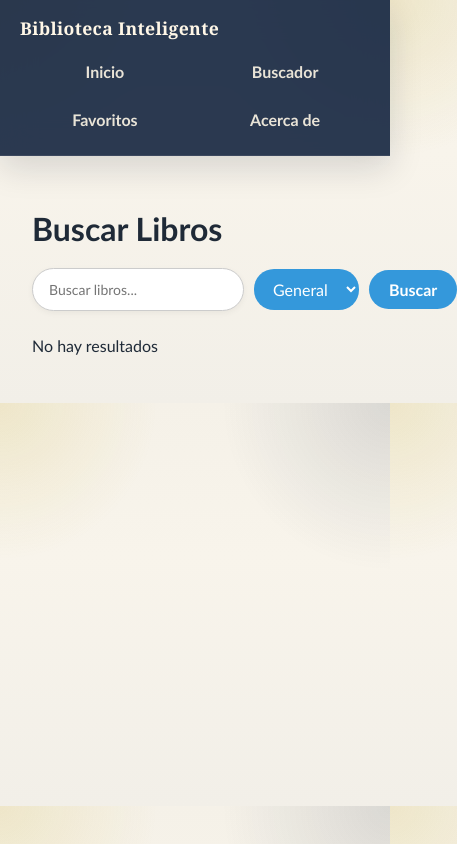
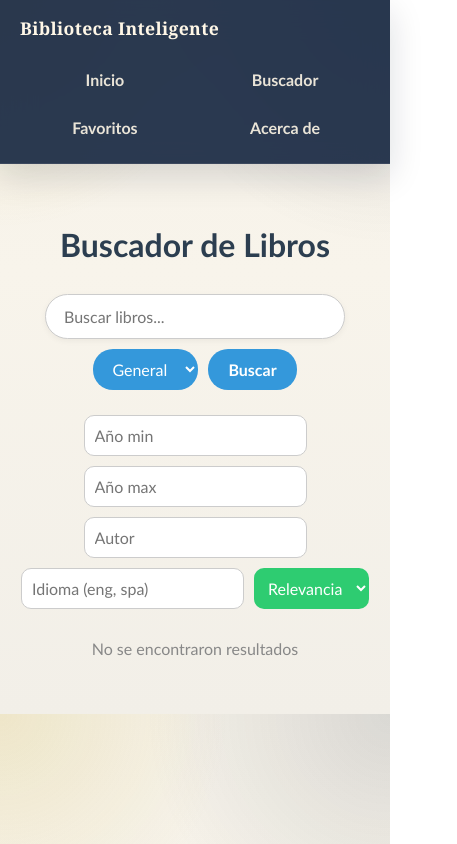
Before and after one commit to Joaquinmes18/Biblioteca_Virtual, a Next.js app: page /buscar in a window 390 px wide. Shown: the whole page, 457 px wide, since content can reach past the window. Built offline with nearby package versions, Linux system fonts and the light colour scheme.

Commit message:
agregue lo del buscador el autor el año max y min y tambien el idioma y lo hice mas bonito tambien arregle el detalles y puse responsive un poco

```diff
--- a/package.json
+++ b/package.json
@@ -12,9 +12,9 @@
     "vite:preview": "vite preview"
   },
   "dependencies": {
-    "next": "^13.5.8",
-    "react": "^18.2.0",
-    "react-dom": "^18.2.0",
+    "next": "^13.5.11",
+    "react": "^18.3.1",
+    "react-dom": "^18.3.1",
     "react-router-dom": "^7.14.2"
   },
   "devDependencies": {
--- a/src/App.css
+++ b/src/App.css
@@ -548,3 +548,77 @@ main {
 .about-footer a:hover {
   background: #2980b9;
 }
+/* ===== RESPONSIVE (AGREGADO) ===== */
+
+/* Tablets */
+@media (max-width: 1024px) {
+  .detail-card {
+    grid-template-columns: 1fr;
+  }
+
+  .book-grid {
+    grid-template-columns: repeat(auto-fill, minmax(200px, 1fr));
+  }
+
+  .favorites-grid {
+    grid-template-columns: repeat(auto-fill, minmax(180px, 1fr));
+  }
+}
+
+/* Tablets pequeñas */
+@media (max-width: 768px) {
+  main {
+    padding: 1rem;
+  }
+
+  .site-nav {
+    flex-wrap: wrap;
+  }
+
+  .site-nav__brand {
+    width: 100%;
+    margin-bottom: 0.5rem;
+  }
+
+  .site-nav__links {
+    width: 100%;
+  }
+
+  .search-toolbar {
+    flex-direction: column;
+    align-items: stretch;
+  }
+
+  .search-toolbar__input,
+  .search-toolbar__select {
+    width: 100%;
+  }
+}
+
+/* Móviles */
+@media (max-width: 480px) {
+  .book-grid,
+  .favorites-grid {
+    grid-template-columns: 1fr;
+  }
+
+  .detail-card__title {
+    font-size: 1.4rem;
+  }
+
+  .ui-button,
+  .ui-link-button {
+    width: 100%;
+    text-align: center;
+  }
+
+  .detail-card__footer {
+    flex-direction: column;
+  }
+
+  .search-toolbar,
+  .filter-panel {
+    flex-direction: column;
+    gap: 0.5rem;
+  }
+}
--- a/src/pages/Search.jsx
+++ b/src/pages/Search.jsx
@@ -1,56 +1,97 @@
 import React, { useState } from 'react';
+import BookCard from '../components/BookCard';
 import { openLibraryService } from '../services/openLibraryService';
-import BookCard from '../components/BookCard';
 
 const Search = () => {
   const [query, setQuery] = useState('');
   const [type, setType] = useState('q');
   const [books, setBooks] = useState([]);
   const [loading, setLoading] = useState(false);
-  const [error, setError] = useState('');
+
+  const [minYear, setMinYear] = useState('');
+  const [maxYear, setMaxYear] = useState('');
+  const [author, setAuthor] = useState('');
+  const [language, setLanguage] = useState('');
+  const [sortBy, setSortBy] = useState('relevance');
 
   const handleSearch = async () => {
     if (!query.trim()) return;
 
     setLoading(true);
-    setError('');
-    setBooks([]);
 
     try {
       const data = await openLibraryService.searchBooks(query, type);
       setBooks(data.docs || []);
-    } catch (err) {
-      setError('Error al buscar libros');
+    } catch (error) {
+      console.error(error);
     }
 
     setLoading(false);
   };
 
+  const getProcessedBooks = () => {
+    let result = [...books];
+
+    if (minYear) {
+      result = result.filter(b => b.first_publish_year >= parseInt(minYear));
+    }
+
+    if (maxYear) {
+      result = result.filter(b => b.first_publish_year <= parseInt(maxYear));
+    }
+
+    if (author) {
+      result = result.filter(b =>
+        b.author_name &&
+        b.author_name.join(' ').toLowerCase().includes(author.toLowerCase())
+      );
+    }
+
+    if (language) {
+      result = result.filter(b =>
+        b.language &&
+        b.language.includes(language.toLowerCase())
+      );
+    }
+
+    if (sortBy === 'yearAsc') {
+      result.sort((a, b) => (a.first_publish_year || 0) - (b.first_publish_year || 0));
+    } else if (sortBy === 'yearDesc') {
+      result.sort((a, b) => (b.first_publish_year || 0) - (a.first_publish_year || 0));
+    }
+
+    return result;
+  };
+
+  const filteredBooks = getProcessedBooks();
+
   return (
-    <div style={{ padding: '2rem' }}>
-      <h1 style={{ marginBottom: '20px' }}>Buscar Libros</h1>
+    <div style={{ padding: '40px 20px', maxWidth: '1200px', margin: '0 auto' }}>
+
+      {/* TÍTULO */}
+      <h1 style={{ textAlign: 'center', marginBottom: '30px', color: '#2c3e50' }}>
+        Buscador de Libros
+      </h1>
 
       {/* BUSCADOR */}
-      <div
-        style={{
-          display: 'flex',
-          gap: '10px',
-          marginBottom: '25px',
-          alignItems: 'center'
-        }}
-      >
+      <div style={{
+        display: 'flex',
+        gap: '10px',
+        marginBottom: '25px',
+        justifyContent: 'center',
+        flexWrap: 'wrap'
+      }}>
         <input
           type="text"
           placeholder="Buscar libros..."
           value={query}
           onChange={(e) => setQuery(e.target.value)}
           style={{
-            flex: 1,
-            padding: '12px 16px',
+            padding: '12px 18px',
             borderRadius: '25px',
             border: '1px solid #ccc',
+            width: '300px',
             outline: 'none',
-            fontSize: '14px',
             boxShadow: '0 2px 6px rgba(0,0,0,0.05)'
           }}
         />
@@ -62,7 +103,7 @@ const Search = () => {
             padding: '10px 15px',
             borderRadius: '20px',
             border: 'none',
-            backgroundColor: '#3498db',
+            background: '#3498db',
             color: 'white',
             cursor: 'pointer'
           }}
@@ -74,13 +115,11 @@ const Search = () => {
 
         <button
           onClick={handleSearch}
-          onMouseOver={(e) => e.target.style.backgroundColor = '#2980b9'}
-          onMouseOut={(e) => e.target.style.backgroundColor = '#3498db'}
           style={{
             padding: '10px 20px',
             borderRadius: '20px',
             border: 'none',
-            backgroundColor: '#3498db',
+            background: '#3498db',
             color: 'white',
             cursor: 'pointer',
             fontWeight: 'bold'
@@ -90,20 +129,85 @@ const Search = () => {
         </button>
       </div>
 
-      {/* ESTADOS */}
-      {loading && <p>Cargando...</p>}
-      {error && <p>{error}</p>}
-      {!loading && books.length === 0 && <p>No hay resultados</p>}
+      {/* FILTROS */}
+      <div style={{
+        display: 'flex',
+        gap: '10px',
+        flexWrap: 'wrap',
+        justifyContent: 'center',
+        marginBottom: '30px'
+      }}>
+        <input
+          type="number"
+          placeholder="Año min"
+          value={minYear}
+          onChange={(e) => setMinYear(e.target.value)}
+          style={{ padding: '10px', borderRadius: '10px', border: '1px solid #ccc' }}
+        />
+
+        <input
+          type="number"
+          placeholder="Año max"
+          value={maxYear}
+          onChange={(e) => setMaxYear(e.target.value)}
+          style={{ padding: '10px', borderRadius: '10px', border: '1px solid #ccc' }}
+        />
+
+        <input
+          type="text"
+          placeholder="Autor"
+          value={author}
+          onChange={(e) => setAuthor(e.target.value)}
+          style={{ padding: '10px', borderRadius: '10px', border: '1px solid #ccc' }}
+        />
+
+        <input
+          type="text"
+          placeholder="Idioma (eng, spa)"
+          value={language}
+          onChange={(e) => setLanguage(e.target.value)}
+          style={{ padding: '10px', borderRadius: '10px', border: '1px solid #ccc' }}
+        />
+
+        <select
+          value={sortBy}
+          onChange={(e) => setSortBy(e.target.value)}
+          style={{
+            padding: '10px',
+            borderRadius: '10px',
+            border: 'none',
+            background: '#2ecc71',
+            color: 'white',
+            cursor: 'pointer'
+          }}
+        >
+          <option value="relevance">Relevancia</option>
+          <option value="yearAsc">Año ↑</option>
+          <option value="yearDesc">Año ↓</option>
+        </select>
+      </div>
+
+      {/* LOADING */}
+      {loading && (
+        <p style={{ textAlign: 'center', color: '#555' }}>
+          Buscando libros...
+        </p>
+      )}
+
+      {/* SIN RESULTADOS */}
+      {!loading && filteredBooks.length === 0 && (
+        <p style={{ textAlign: 'center', color: '#888' }}>
+          No se encontraron resultados
+        </p>
+      )}
 
       {/* RESULTADOS */}
-      <div
-        style={{
-          display: 'grid',
-          gridTemplateColumns: 'repeat(auto-fill, 250px)',
-          gap: '20px'
-        }}
-      >
-        {books.map((book, index) => (
+      <div style={{
+        display: 'grid',
+        gridTemplateColumns: 'repeat(auto-fill, minmax(250px, 1fr))',
+        gap: '25px'
+      }}>
+        {filteredBooks.map((book, index) => (
           <BookCard key={index} book={book} />
         ))}
       </div>
```
Also changed, not shown: pages/libro/[workId].jsx (+10 -5 lines), src/pages/Abaut.css (added, +88 -0 lines), src/pages/BookDetail.jsx (+87 -19 lines), 1 other file (tests, documents, lock files or other folders).
